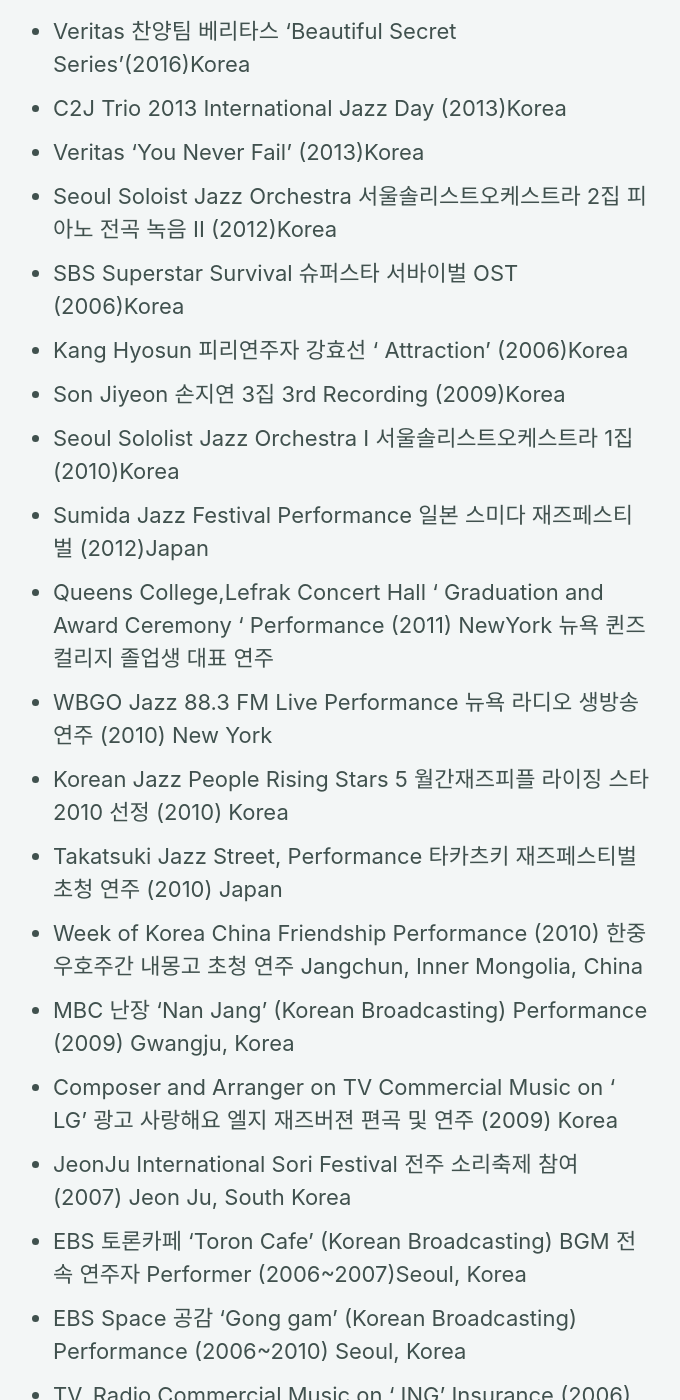
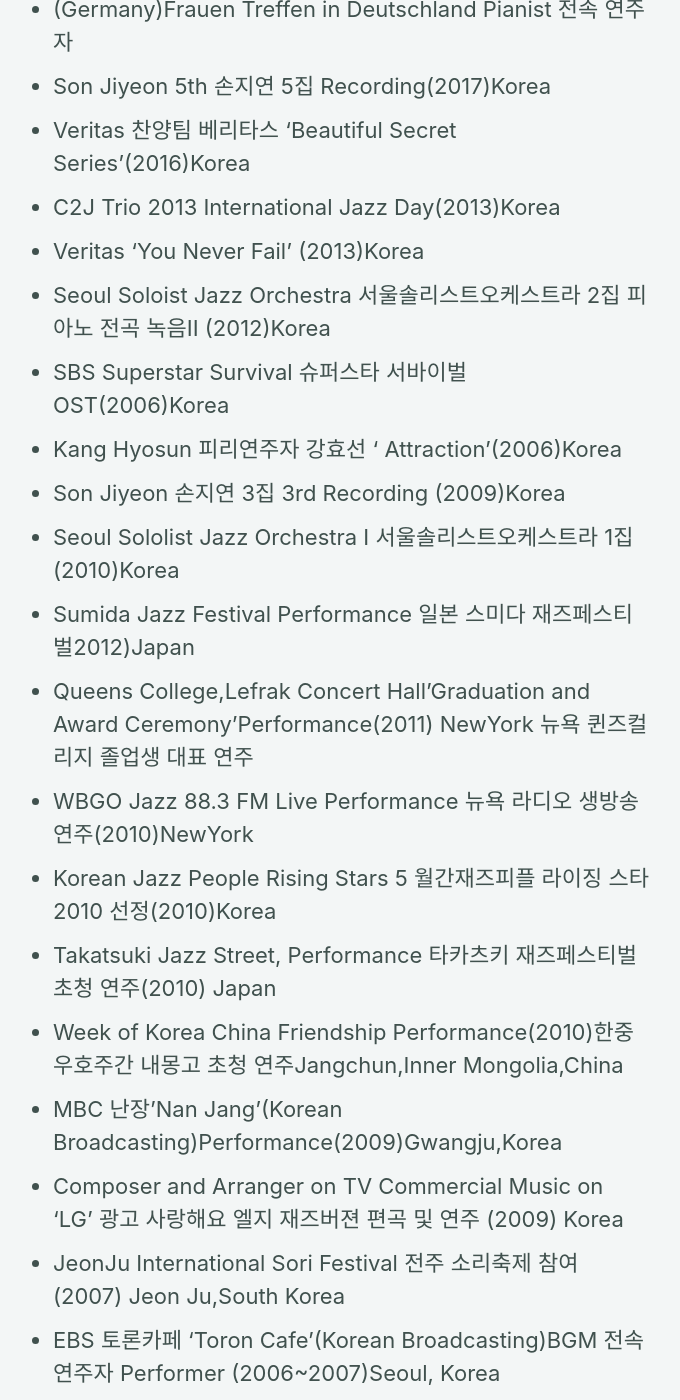
Before and after one commit to jjmusic-online/jjmusic-online.github.io, a Jekyll site: the page built from _pages/about.md, in a window 1280 px wide and 1400 px high, scrolled down 2078 px. Shown: the whole window, without its empty margins (309-989 px from the left). Built offline with Jekyll 4.4.1, drawn with Linux system fonts in a browser that asks for light colours; cached includes are drawn as plain includes; nearby versions of some CDN libraries; some of the changed text lies outside the part shown.

Commit message:
Update about.md

```diff
--- a/_pages/about.md
+++ b/_pages/about.md
@@ -12,37 +12,37 @@
 - Korea 🇰🇷숙명여대 교육대학원 Sookmyung Women's Univ. Music Education (M.edu)
 - U.S.A.🇺🇸 City University of New York 뉴욕시립대 Queens College Jazz Performane (M.A.)
 
-- 경희대 광신대 국제예대 동아방송대 서울기독대 전임 및 외래강의(Lecturer 7years)  경력 7년, 입시경력 17년 (총 100명이상 , 상위권 50명이상 배출)
+- Lecturer in Univ. for 7years in Korea 경희대 광신대 국제예대 동아방송대 서울기독대 전임 4년 및 외래강의경력 2년 6개월, 입시경력 18년 (총 100명이상 , 상위권 50명이상 배출)
 
 
 <img src="https://jjmusic-online.github.io/assets/images/photo2.jpeg" alt="JJ Photo2"
 	title="Photo of JJ" style="min-width: 150px" />
 
 - 🎹연주 녹음 경력 Performing and Recording Experience(2006-Present)
-- (Germany) 독일 라이프치히 청소년 통일캠프 연주 2019.7
-- (Germany) City Jazz Chemnitz Solo Piano 공연 2019.05
-- (Germany)Inter Kulturelle Wochen in Chemnitz 문화 교류 주간 켐니츠 시, 단독 - 공연 2018. 10
-- (Germany) Leipzig 라이프치히 한인 통일음악회 연주 2018. 11
-- (Germany) Frauen Treffen in Deutschland 전속 연주자
-- Son Jiyeon 5th 손지연 5집 Recording (2017)Korea
+- (Germany) Leipziger Kurbus in Leipzig,(Peace Together for Teenagers)독일 라이프치히 청소년 통일캠프 연주 2019.7
+- (Germany)City Jazz Chemnitz Solo Piano 공연 2019.05
+- (Germany)Inter Kulturelle Wochen in Chemnitz 문화 교류 주간 켐니츠시 주최 단독공연 2018. 10
+- (Germany)Alte Handelsbörse Konzertsaal,Leipzig 라이프치히 한인 통일음악회 연주 2018. 11
+- (Germany)Frauen Treffen in Deutschland Pianist 전속 연주자
+- Son Jiyeon 5th 손지연 5집 Recording(2017)Korea
 - Veritas 찬양팀 베리타스 'Beautiful Secret Series'(2016)Korea
-- C2J Trio 2013 International Jazz Day (2013)Korea
+- C2J Trio 2013 International Jazz Day(2013)Korea
 - Veritas 'You Never Fail' (2013)Korea
-- Seoul Soloist Jazz Orchestra 서울솔리스트오케스트라 2집 피아노 전곡 녹음  II (2012)Korea
-- SBS Superstar Survival 슈퍼스타 서바이벌 OST (2006)Korea
-- Kang Hyosun 피리연주자 강효선 ' Attraction' (2006)Korea
+- Seoul Soloist Jazz Orchestra 서울솔리스트오케스트라 2집 피아노 전곡 녹음II (2012)Korea
+- SBS Superstar Survival 슈퍼스타 서바이벌 OST(2006)Korea
+- Kang Hyosun 피리연주자 강효선 ' Attraction'(2006)Korea
 - Son Jiyeon 손지연 3집 3rd Recording (2009)Korea
-- Seoul Sololist Jazz Orchestra I 서울솔리스트오케스트라 1집  (2010)Korea
-- Sumida Jazz Festival Performance 일본 스미다 재즈페스티벌  (2012)Japan
-- Queens College,Lefrak Concert Hall ' Graduation and Award Ceremony ' Performance (2011) NewYork 뉴욕 퀸즈컬리지 졸업생 대표 연주
-- WBGO Jazz 88.3 FM Live Performance 뉴욕 라디오 생방송 연주 (2010) New York
-- Korean Jazz People Rising Stars 5 월간재즈피플 라이징 스타 2010 선정 (2010) Korea
-- Takatsuki Jazz Street, Performance 타카츠키 재즈페스티벌 초청 연주  (2010) Japan
-- Week of Korea China Friendship Performance (2010)  한중 우호주간 내몽고 초청 연주 Jangchun, Inner Mongolia, China
-- MBC 난장 'Nan Jang' (Korean Broadcasting) Performance (2009) Gwangju, Korea
-- Composer and Arranger on TV Commercial Music on ' LG' 광고 사랑해요 엘지 재즈버젼 편곡 및 연주  (2009) Korea
-- JeonJu International Sori Festival 전주 소리축제 참여 (2007) Jeon Ju, South Korea
-- EBS 토론카페 'Toron Cafe' (Korean Broadcasting) BGM 전속 연주자  Performer (2006~2007)Seoul, Korea
+- Seoul Sololist Jazz Orchestra I 서울솔리스트오케스트라 1집(2010)Korea
+- Sumida Jazz Festival Performance 일본 스미다 재즈페스티벌2012)Japan
+- Queens College,Lefrak Concert Hall'Graduation and Award Ceremony'Performance(2011) NewYork 뉴욕 퀸즈컬리지 졸업생 대표 연주
+- WBGO Jazz 88.3 FM Live Performance 뉴욕 라디오 생방송 연주(2010)NewYork
+- Korean Jazz People Rising Stars 5 월간재즈피플 라이징 스타 2010 선정(2010)Korea
+- Takatsuki Jazz Street, Performance 타카츠키 재즈페스티벌 초청 연주(2010) Japan
+- Week of Korea China Friendship Performance(2010)한중 우호주간 내몽고 초청 연주Jangchun,Inner Mongolia,China
+- MBC 난장'Nan Jang'(Korean Broadcasting)Performance(2009)Gwangju,Korea
+- Composer and Arranger on TV Commercial Music on 'LG' 광고 사랑해요 엘지 재즈버젼 편곡 및 연주  (2009) Korea
+- JeonJu International Sori Festival 전주 소리축제 참여 (2007) Jeon Ju,South Korea
+- EBS 토론카페 'Toron Cafe'(Korean Broadcasting)BGM 전속 연주자 Performer (2006~2007)Seoul, Korea
 - EBS Space 공감 'Gong gam' (Korean Broadcasting) Performance (2006~2010) Seoul, Korea
 - TV, Radio Commercial Music on ' ING' Insurance (2006) Korea
 
```
